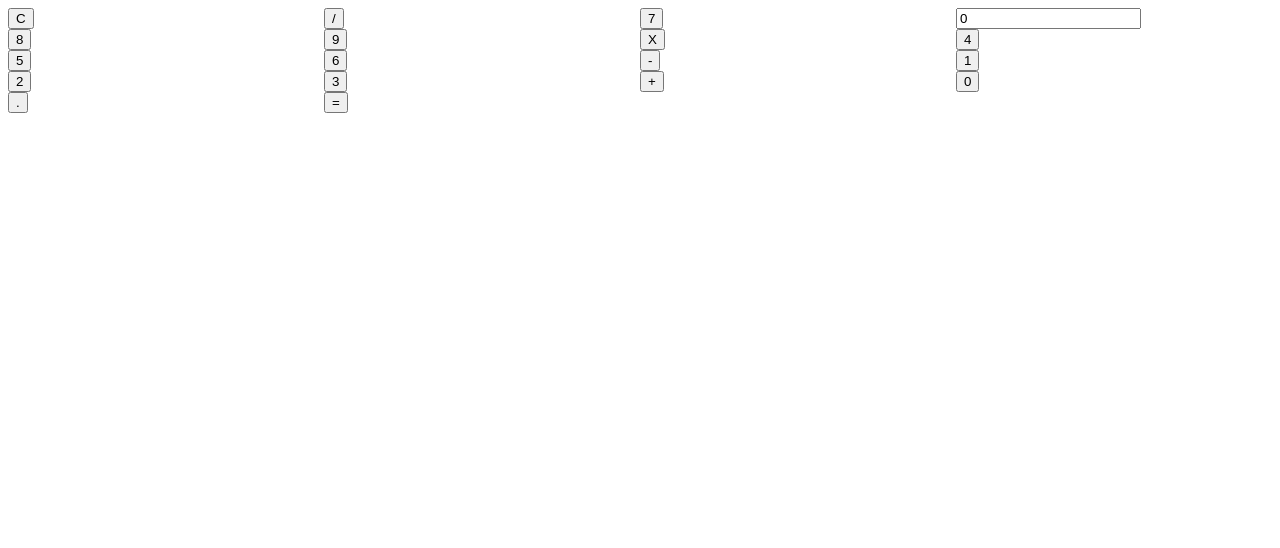
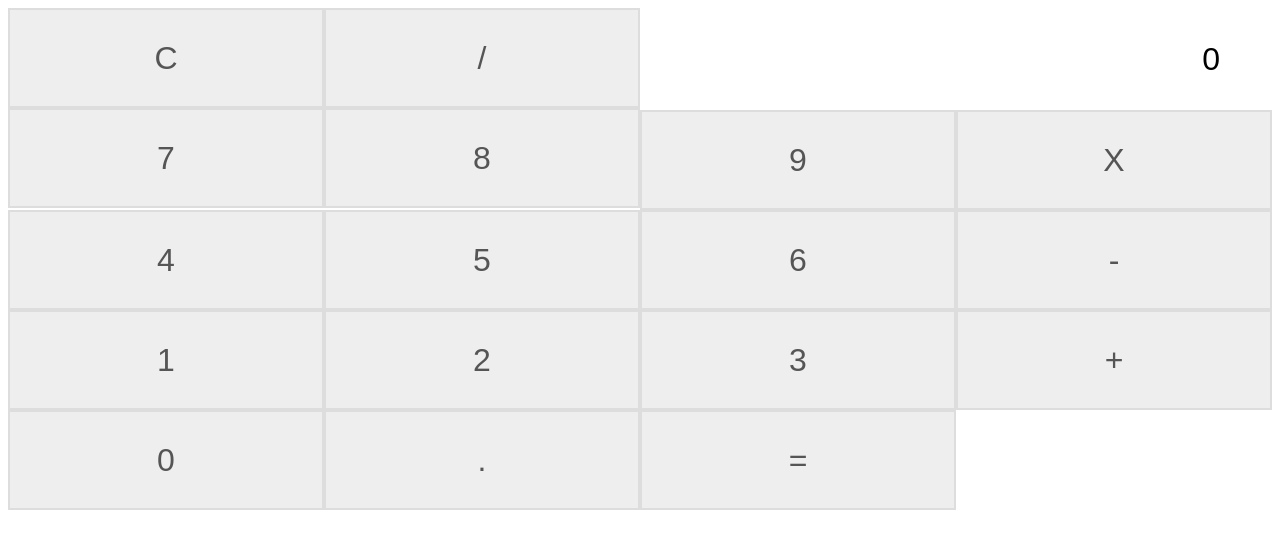
Before and after one commit to yves0409/simple-react-calculator, a React (Create React App) app: page / in a window 1280 px wide. Shown: the top 548 px of the page. Built offline with nearby package versions, Linux system fonts and the light colour scheme.

Commit message:
button logics

```diff
--- a/src/App.js
+++ b/src/App.js
@@ -8,17 +8,31 @@ class App extends Component {
 
     this.state ={
       current: '0',
-      previous:[]
+      previous:[],
+      nextIsReset:false
     }
   }
 
   reset=()=>{
-    this.setState({result:'0'})
+    this.setState({current:'0',previous:[],nextIsReset:false})
   }
 
   addToCurrent=(symbol)=>{
     console.log('symbol');
-    this.setState({current:this.state.current + symbol})
+    if(["/","-","+","X"].indexOf(symbol) > -1){
+      let {previous} = this.state
+      previous.push(this.state.current +symbol);
+      this.setState({previous,nextIsReset:true})
+    }
+    else{
+      if((this.state.current ==="0" && symbol !== ".") || this.state.nextIsReset){
+        this.setState({current:symbol,nextIsReset:false})
+      }else{
+        this.setState({current:this.state.current + symbol})
+      }
+
+    }
+
   }
   render(){
     const buttons = [
@@ -41,7 +55,10 @@ class App extends Component {
       {symbol:'=',cols:1,action:this.addToCurrent},
     ]
     return (
+
       <div className="App">
+      {this.state.previous.lenght > 0 ?
+        <div className="floaty-last">{this.state.previous[this.state.previous.length -1]}</div> : null}
         <input className="result" type="text" value={this.state.current}/>
         {buttons.map((btn,i)=> {
           return <Button key={i} symbol={btn.symbol} cols={btn.cols} action={(symbol)=> btn.action(symbol)}/>
--- a/src/css/style.css
+++ b/src/css/style.css
@@ -12,3 +12,34 @@
     width: 25%;
     float:left;
 }
+
+button.calc-button {
+    width: 100%;
+    height: 100px;
+    border: 2px solid #ddd;
+    background: #eee;
+    font-size: 32px;
+    color:#555
+}
+
+input.result {
+    height: 100px;
+    width:auto;
+    border:none;
+    text-align: right;
+    font-size: 32px;
+    position: relative;
+    max-width: 100vw;
+    margin-right: 50px;
+    float: right;
+
+
+}
+
+.floaty-last {
+    position: absolute;
+    right: 50px;
+    z-index:99;
+    top: 10px;
+    color:#aaa;
+}
```
Also changed, not shown: 1 other file (tests, documents, lock files or other folders).
